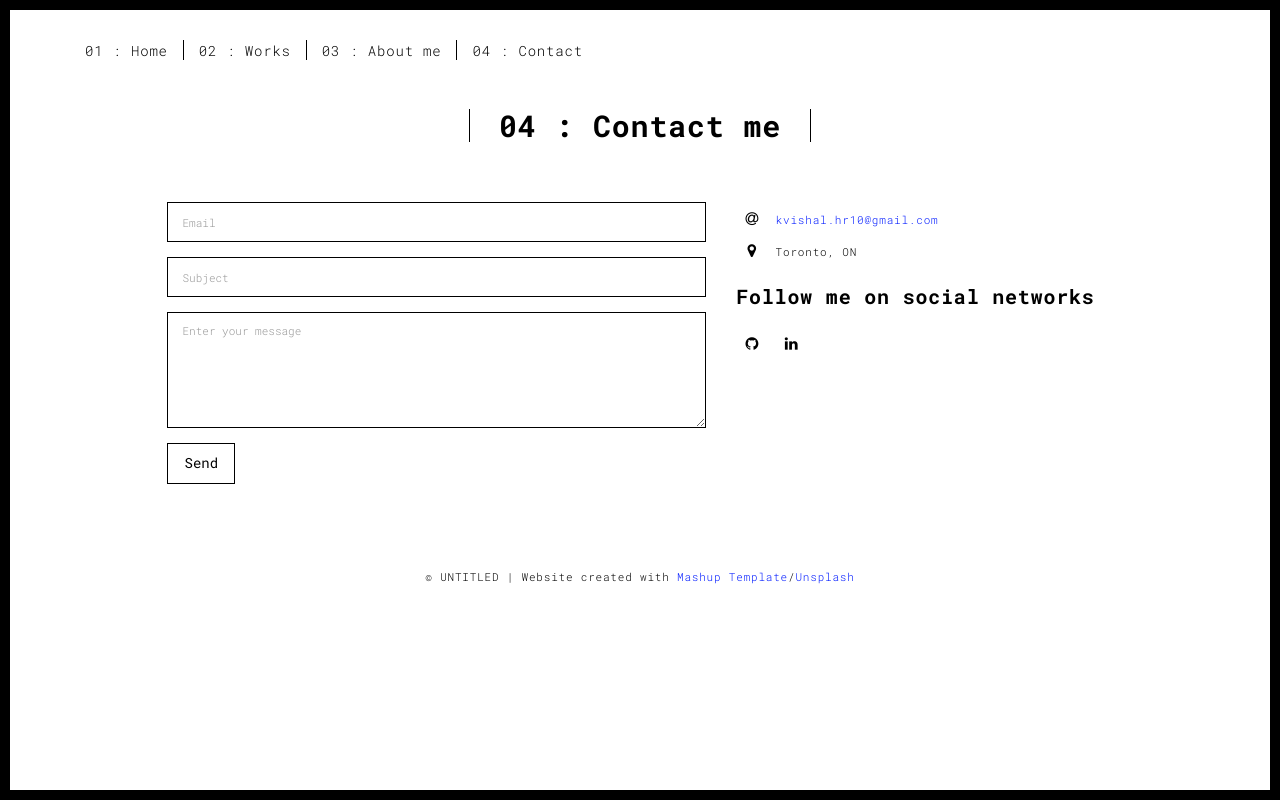
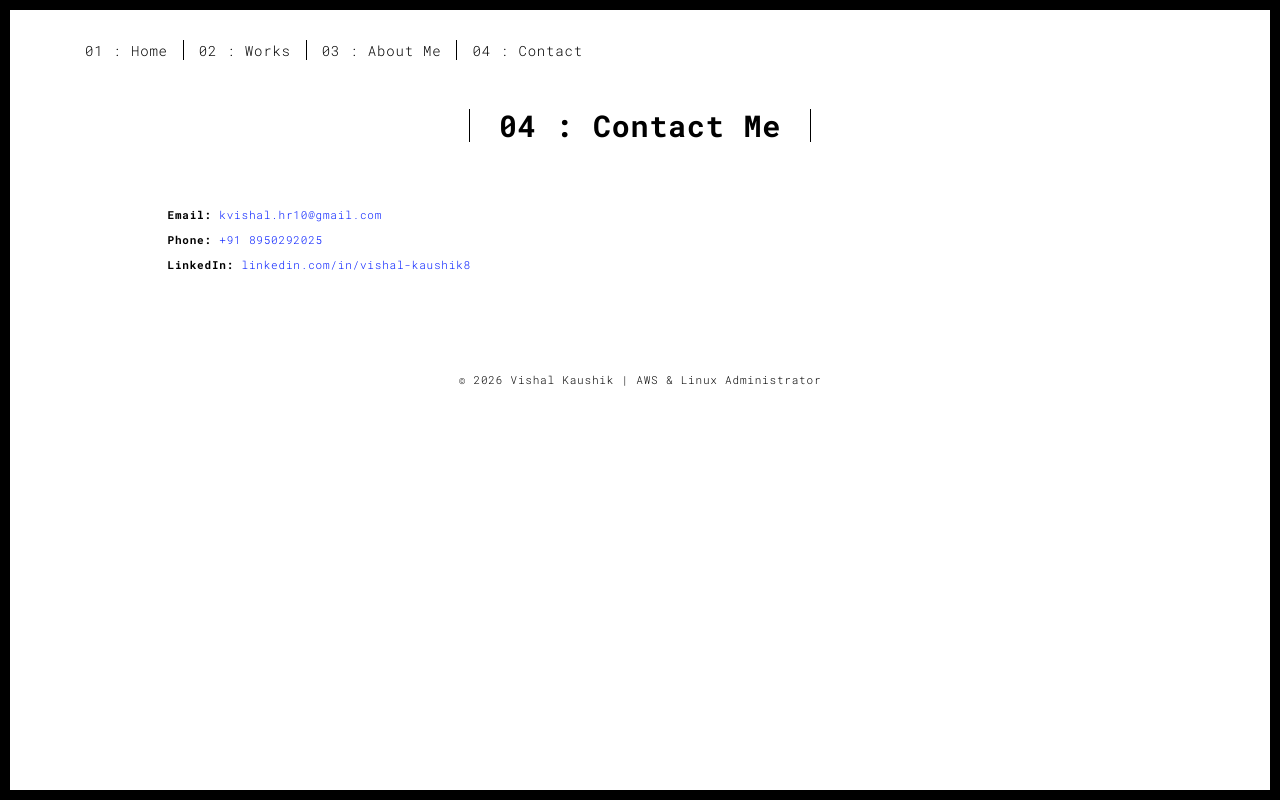
Before and after one commit to Vishalkaushik8/Portfolio-Flask, a Flask app: page /contact.html in a window 1280 px wide. Run offline with Flask 3, Linux system fonts and the light colour scheme; some libraries are stand-ins or nearby versions.

Commit message:
Update contact.html

```diff
--- a/templates/contact.html
+++ b/templates/contact.html
@@ -1,64 +1,46 @@
 <!DOCTYPE html>
 <html lang="en">
+
 <head>
   <meta charset="UTF-8" />
   <meta content="IE=edge" http-equiv="X-UA-Compatible" />
   <meta content="width=device-width,initial-scale=1" name="viewport" />
-    <meta content="description" name="description" />
+  <meta content="Contact Vishal Kaushik" name="description" />
   <meta name="google" content="notranslate" />
-    <meta
-      content="Mashup templates have been developped by Orson.io team"
-      name="author"
-    />
-
-    <!-- Disable tap highlight on IE -->
   <meta name="msapplication-tap-highlight" content="no" />
 
-    <link
-      rel="apple-touch-icon"
-      sizes="180x180"
-      href="{{ url_for('static', filename='assets/apple-icon-180x180.png') }}"
-    />
-    <link
-      href="{{ url_for('static', filename='assets/favicon.ico') }}"
-      rel="icon"
-    />
-    <title>Title page</title>
-    <link
-      type="text/css"
-      rel="stylesheet"
-      href="{{ url_for('static', filename='main.css') }}"
-    />
+  <link rel="apple-touch-icon" sizes="180x180"
+    href="{{ url_for('static', filename='assets/apple-icon-180x180.png') }}" />
+  <link href="{{ url_for('static', filename='assets/favicon.ico') }}" rel="icon" />
+
+  <title>Contact | Vishal Kaushik</title>
+  <link type="text/css" rel="stylesheet"
+    href="{{ url_for('static', filename='main.css') }}" />
 </head>
 
-  <body class="">
+<body>
+
   <div id="site-border-left"></div>
   <div id="site-border-right"></div>
   <div id="site-border-top"></div>
   <div id="site-border-bottom"></div>
-    <!-- Add your content of header -->
+
   <header>
-      <nav class="navbar  navbar-fixed-top navbar-default">
+    <nav class="navbar navbar-fixed-top navbar-default">
       <div class="container">
-          <button
-            type="button"
-            class="navbar-toggle collapsed"
-            data-toggle="collapse"
-            data-target="#navbar-collapse"
-            aria-expanded="false"
-          >
-            <span class="sr-only">Toggle navigation</span>
+        <button type="button" class="navbar-toggle collapsed"
+          data-toggle="collapse" data-target="#navbar-collapse">
           <span class="icon-bar"></span>
           <span class="icon-bar"></span>
           <span class="icon-bar"></span>
         </button>
 
         <div class="collapse navbar-collapse" id="navbar-collapse">
-            <ul class="nav navbar-nav ">
-              <li><a href="{{ '/index.html' }}" title="">01 : Home</a></li>
-              <li><a href="{{ '/works.html' }}" title="">02 : Works</a></li>
-              <li><a href="{{ '/about.html' }}" title="">03 : About me</a></li>
-              <li><a href="{{ '/contact.html' }}" title="">04 : Contact</a></li>
+          <ul class="nav navbar-nav">
+            <li><a href="{{ '/index.html' }}">01 : Home</a></li>
+            <li><a href="{{ '/works.html' }}">02 : Works</a></li>
+            <li><a href="{{ '/about.html' }}">03 : About Me</a></li>
+            <li><a href="{{ '/contact.html' }}">04 : Contact</a></li>
           </ul>
         </div>
       </div>
@@ -67,103 +49,38 @@
 
   <div class="section-container">
     <div class="container">
-        <div class="row">
-          <div class="col-xs-12">
       <div class="section-container-spacer text-center">
-              <h1 class="h2">04 : Contact me</h1>
+        <h1 class="h2">04 : Contact Me</h1>
       </div>
 
       <div class="row">
         <div class="col-md-10 col-md-offset-1">
-                <form
-                  action="/submit_form"
-                  method="post"
-                  class="reveal-content"
-                >
           <div class="row">
-                    <div class="col-md-7">
-                      <div class="form-group">
-                        <input
-                          name="email"
-                          type="email"
-                          class="form-control"
-                          id="email"
-                          placeholder="Email"
-                        />
-                      </div>
-                      <div class="form-group">
-                        <input
-                          name="subject"
-                          type="text"
-                          class="form-control"
-                          id="subject"
-                          placeholder="Subject"
-                        />
-                      </div>
-                      <div class="form-group">
-                        <textarea
-                          name="message"
-                          class="form-control"
-                          rows="5"
-                          placeholder="Enter your message"
-                        ></textarea>
-                      </div>
-                      <button type="submit" class="btn btn-default btn-lg">
-                        Send
-                      </button>
-                    </div>
-                    <div class="col-md-5 address-container">
+
+            <div class="col-md-6 address-container">
               <ul class="list-unstyled">
-                        <!-- <li>
-                          <span class="fa-icon">
-                            <i class="fa fa-phone" aria-hidden="true"></i>
-                          </span>
-                          + 33 9 07 45 12 65
-                        </li> -->
                 <li>
-                          <span class="fa-icon">
-                            <i class="fa fa-at" aria-hidden="true"></i>
-                          </span>
-                          <a href="mailto:kvishal.hr10@gmail.com"
-                            >kvishal.hr10@gmail.com</a
-                          >
+                  <strong>Email:</strong>
+                  <a href="mailto:kvishal.hr10@gmail.com">
+                    kvishal.hr10@gmail.com
+                  </a>
                 </li>
                 <li>
-                          <span class="fa-icon">
-                            <i
-                              class="fa fa fa-map-marker"
-                              aria-hidden="true"
-                            ></i>
-                          </span>
-                          Toronto, ON
+                  <strong>Phone:</strong>
+                  <a href="tel:+918950292025">
+                    +91 8950292025
+                  </a>
+                </li>
+                <li>
+                  <strong>LinkedIn:</strong>
+                  <a href="https://www.linkedin.com/in/vishal-kaushik8"
+                    target="_blank">
+                    linkedin.com/in/vishal-kaushik8
+                  </a>
                 </li>
               </ul>
-                      <h3>Follow me on social networks</h3>
-                      <!-- <a
-                        href="http://www.facebook.com"
-                        title=""
-                        class="fa-icon"
-                      >
-                        <i class="fa fa-facebook"></i>
-                      </a> -->
-                      <a
-                        href="http://www.github.com/Vishalkaushik8"
-                        title=""
-                        class="fa-icon"
-                      >
-                        <i class="fa fa-github"></i>
-                      </a>
-                      <a
-                        href="https://www.linkedin.com/in/vishal-kaushik8/"
-                        title=""
-                        class="fa-icon"
-                      >
-                        <i class="fa fa-linkedin"></i>
-                      </a>
             </div>
-                  </div>
-                </form>
-              </div>
+
           </div>
         </div>
       </div>
@@ -172,49 +89,19 @@
 
   <footer class="footer-container text-center">
     <div class="container">
-        <div class="row">
-          <div class="col-xs-12">
-            <p>
-              © UNTITLED | Website created with
-              <a
-                href="http://www.mashup-template.com/"
-                title="Create website with free html template"
-                >Mashup Template</a
-              >/<a
-                href="https://www.unsplash.com/"
-                title="Beautiful Free Images"
-                >Unsplash</a
-              >
-            </p>
-          </div>
-        </div>
+      <p>© 2026 Vishal Kaushik | AWS & Linux Administrator</p>
     </div>
   </footer>
 
   <script>
-      document.addEventListener("DOMContentLoaded", function(event) {
+    document.addEventListener("DOMContentLoaded", function (event) {
       navActivePage();
     });
   </script>
 
-    <!-- Google Analytics: change UA-XXXXX-X to be your site's ID
+  <script type="text/javascript"
+    src="{{ url_for('static', filename='main.js') }}"></script>
 
-<script>
-  (function (i, s, o, g, r, a, m) {
-    i['GoogleAnalyticsObject'] = r; i[r] = i[r] || function () {
-      (i[r].q = i[r].q || []).push(arguments)
-    }, i[r].l = 1 * new Date(); a = s.createElement(o),
-      m = s.getElementsByTagName(o)[0]; a.async = 1; a.src = g; m.parentNode.insertBefore(a, m)
-  })(window, document, 'script', '//www.google-analytics.com/analytics.js', 'ga');
-  ga('create', 'UA-XXXXX-X', 'auto');
-  ga('send', 'pageview');
-</script>
+</body>
 
--->
-
-    <script
-      type="text/javascript"
-      src="{{ url_for('static', filename='main.js') }}"
-    ></script>
-  </body>
 </html>
```
Lines whose indentation alone changed are shown as unchanged.
